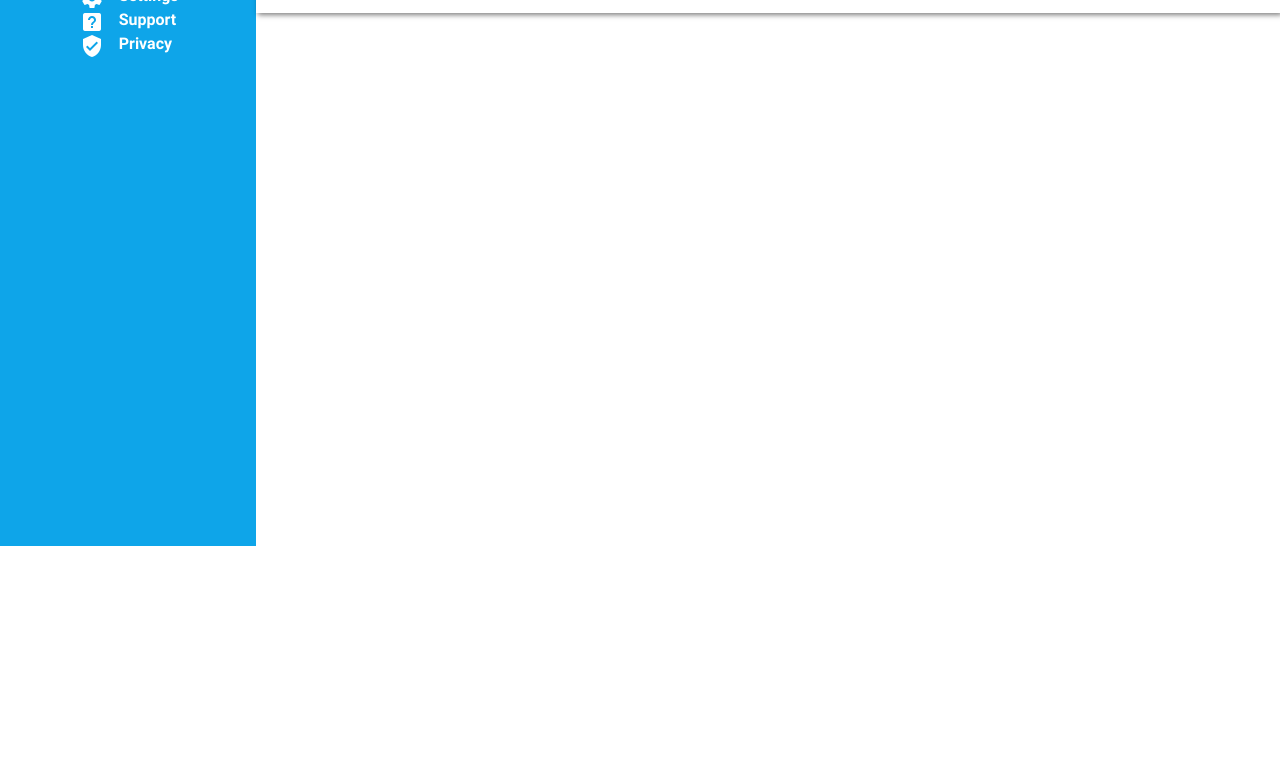
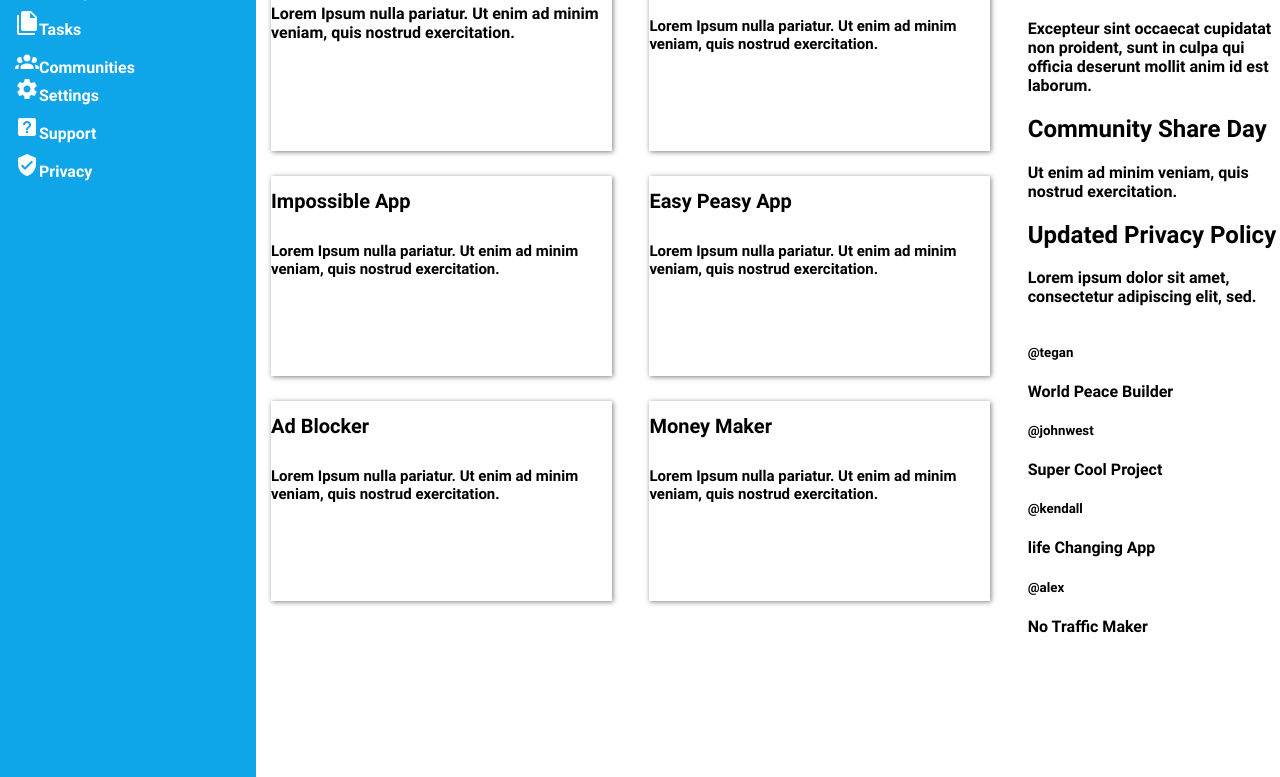
Before and after one commit to berteng90/dashboard, a plain HTML site: page index.html in a window 1280 px wide. Shown: the part 254-1031 px from the top of the page. Before the commit the page ends 800 px from the top, so only its background shows below. Drawn offline with Linux system fonts and the light colour scheme.

Commit message:
Dashboard Body style added

```diff
--- a/index.html
+++ b/index.html
@@ -19,7 +19,7 @@
                 </div>
                 <ul class="menu">
                     <li class="home"><img src="./icons/home.png">Home</li>
-                    <li class="profile"><img src="./icons/account.png">Profile</li>
+                    <li class="profileli"><img src="./icons/account.png">Profile</li>
                     <li class="messages"><img src="./icons/message-reply.png">Messages</li>
                     <li class="history"><img src="./icons/clock-time-three.png">History</li>
                     <li class="tasks"><img src="./icons/file-multiple.png">Tasks</li>
@@ -56,9 +56,79 @@
             </div>
         </div>
         <div class="content">
-            <div class="projects"></div>
-            <div class="announcements"></div>
-            <div class="trending"></div>
+            <div class="projects">
+                <div class="box">
+                    <div class="scp">
+                        <h1>Super Cool Project</h1>
+                        <p>Lorem Ipsum nulla pariatur.
+                            Ut enim ad minim veniam, quis nostrud exercitation.</p>
+                    </div>
+                </div>
+                <div class="box">
+                    <h1>Less Cool Project</h1>
+                    <p>Lorem Ipsum nulla pariatur.
+                        Ut enim ad minim veniam, quis nostrud exercitation.</p>
+                </div>
+                <div class="box">
+                    <h1>Impossible App</h1>
+                    <p>Lorem Ipsum nulla pariatur.
+                        Ut enim ad minim veniam, quis nostrud exercitation.</p>
+                </div>
+                <div class="box">
+                    <h1>Easy Peasy App</h1>
+                    <p>Lorem Ipsum nulla pariatur.
+                        Ut enim ad minim veniam, quis nostrud exercitation.</p>
+                </div>
+                <div class="box">
+                    <h1>Ad Blocker</h1>
+                    <p>Lorem Ipsum nulla pariatur.
+                        Ut enim ad minim veniam, quis nostrud exercitation.</p>
+                </div>
+                <div class="box">
+                    <h1>Money Maker</h1>
+                    <p>Lorem Ipsum nulla pariatur.
+                        Ut enim ad minim veniam, quis nostrud exercitation.</p>
+                </div>
+            </div>
+            <div class="announcements">
+                <div class="update-1">
+                    <h2>Site Maintenance</h2>
+                    <p>
+                        Excepteur sint occaecat cupidatat non proident, sunt in culpa qui officia deserunt mollit anim
+                        id
+                        est laborum.
+                    </p>
+                </div>
+                <div class="update-2">
+                    <h2>Community Share Day</h2>
+                    <p>Ut enim ad minim veniam, quis nostrud exercitation.</p>
+                </div>
+                <div class="update-3">
+                    <h2>Updated Privacy Policy</h2>
+                    <p>Lorem ipsum dolor sit amet, consectetur adipiscing elit, sed.</p>
+                </div>
+            </div>
+            <div class="trending">
+                <div class="">
+                    <h5>@tegan</h5>
+                    <p>World Peace Builder</p>
+                </div>
+
+                <div class="">
+                    <h5>@johnwest</h5>
+                    <p>Super Cool Project</p>
+                </div>
+
+                <div class="">
+                    <h5>@kendall</h5>
+                    <p>life Changing App</p>
+                </div>
+
+                <div class="">
+                    <h5>@alex</h5>
+                    <p>No Traffic Maker</p>
+                </div>
+            </div>
         </div>
     </div>
 </body>
--- a/style.css
+++ b/style.css
@@ -7,7 +7,9 @@ html,
 body {
     height: 100vh;
     margin: 0;
+    padding: 0;
     font-family: "Roboto";
+    width: 100%;
 }
 
 .container {
@@ -15,7 +17,7 @@ body {
     grid-template-columns: 1fr 2fr 1fr 1fr;
     grid-template-rows: repeat(3, 1fr);
     height: 100%;
-    width: 100%;
+    width: auto;
 }
 
 /* Sidebar Styling */
@@ -23,31 +25,37 @@ body {
     background-color: #0ea5e9;
     color: white;
     grid-row: 1/4;
+    padding: 15px;
 }
 
 .side-content {
     display: grid;
     grid-row: 2fr 1fr 1fr;
-    justify-content: center;
 }
 
 .logo {
     display: flex;
-    justify-content: center;
+    justify-content: start;
     align-items: center;
-    font-size: 25px;
+    font-size: 20px;
+    margin-bottom: 50px;
 }
 
-.menu {}
-
 ul>li {
-    display: flex;
     list-style: none;
-    gap: 15px;
     margin: 0;
     padding: 0;
 }
 
+.menu,
+.options {
+    display: grid;
+    grid-template-rows: repeat(6, 1fr);
+    gap: 10px;
+    align-items: center;
+    padding: 0;
+    margin: 0;
+}
 
 /* Header Styling */
 
@@ -62,7 +70,7 @@ ul>li {
     height: auto;
     padding-top: 20px;
     padding-bottom: 20px;
-    width: 100%;
+    width: auto;
     box-shadow: 2px 2px 5px 0px rgba(0, 0, 0, 0.5)
 }
 
@@ -97,7 +105,6 @@ ul>li {
     display: flex;
     flex-flow: column wrap;
 }
-
 
 .button-main {
     grid-column: 3/4;
@@ -154,3 +161,53 @@ button {
     height: 30px;
     border-radius: 15px;
 }
+
+/* Content Styling */
+
+.content {
+    display: grid;
+    grid-template-columns: repeat(4, 1fr);
+    grid-template-rows: repeat(3, 1fr);
+    grid-column: 2/5;
+    grid-row: 3/4;
+    justify-content: center;
+    align-content: center;
+    padding-top: 15px;
+    padding-left: 15px;
+}
+
+.projects {
+    display: grid;
+    grid-template-columns: repeat(2, 1fr);
+    grid-template-rows: repeat(auto-fill, 225px);
+    grid-column: 1/4;
+    grid-row: 1/4;
+}
+
+.annoucements {
+    grid-column: 4/5;
+    grid-row: 1/3;
+}
+
+.trending {
+    grid-column: 4/5;
+    grid-row: 2/3;
+}
+
+.box {
+    border: none;
+    display: grid;
+    align-items: flex-start;
+    grid-template-rows: 1fr 3fr;
+    width: 90%;
+    height: 200px;
+    box-shadow: 1px 1px 5px 0px rgba(0, 0, 0, 0.5);
+}
+
+h1 {
+    font-size: 20px;
+}
+
+.box>p {
+    font-size: 15px;
+}
```
